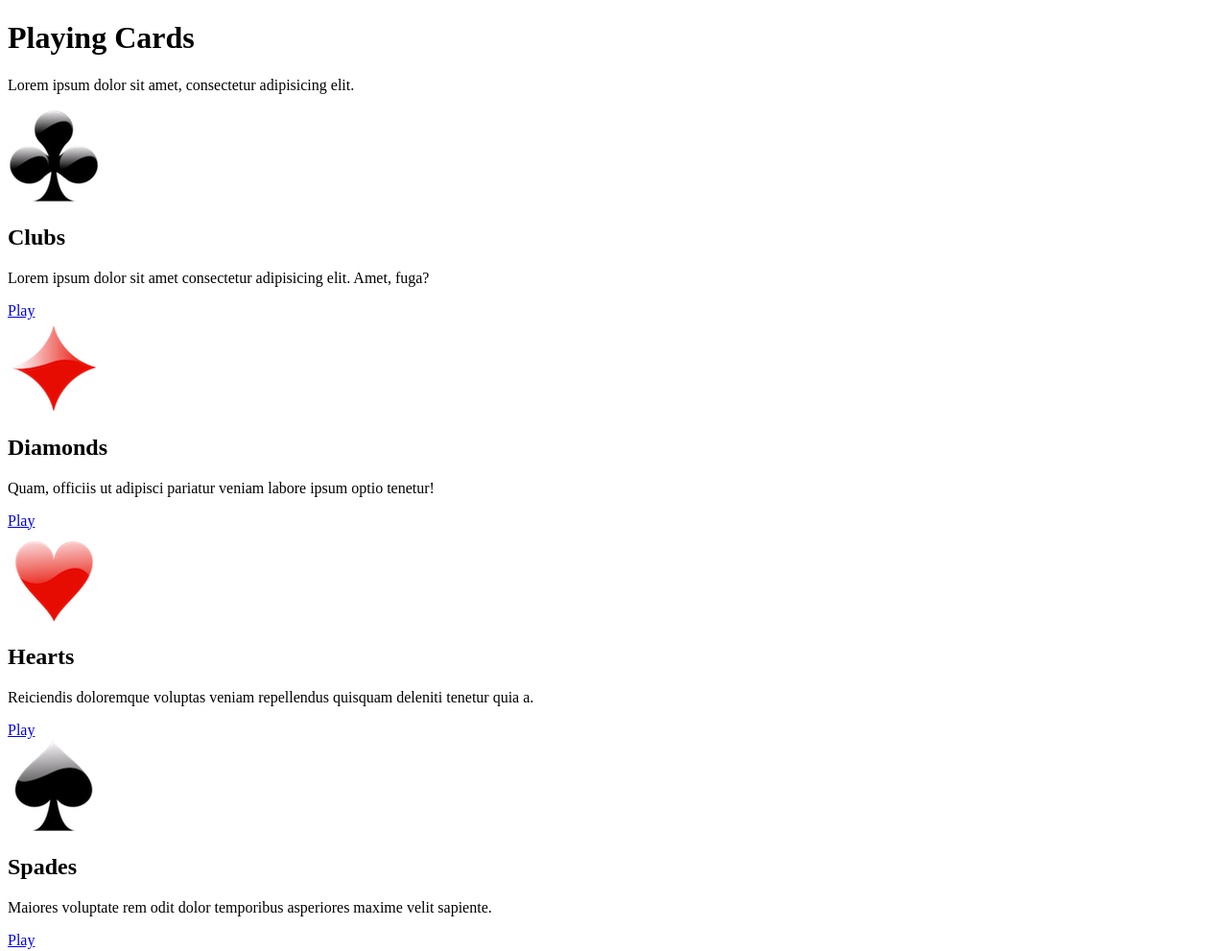
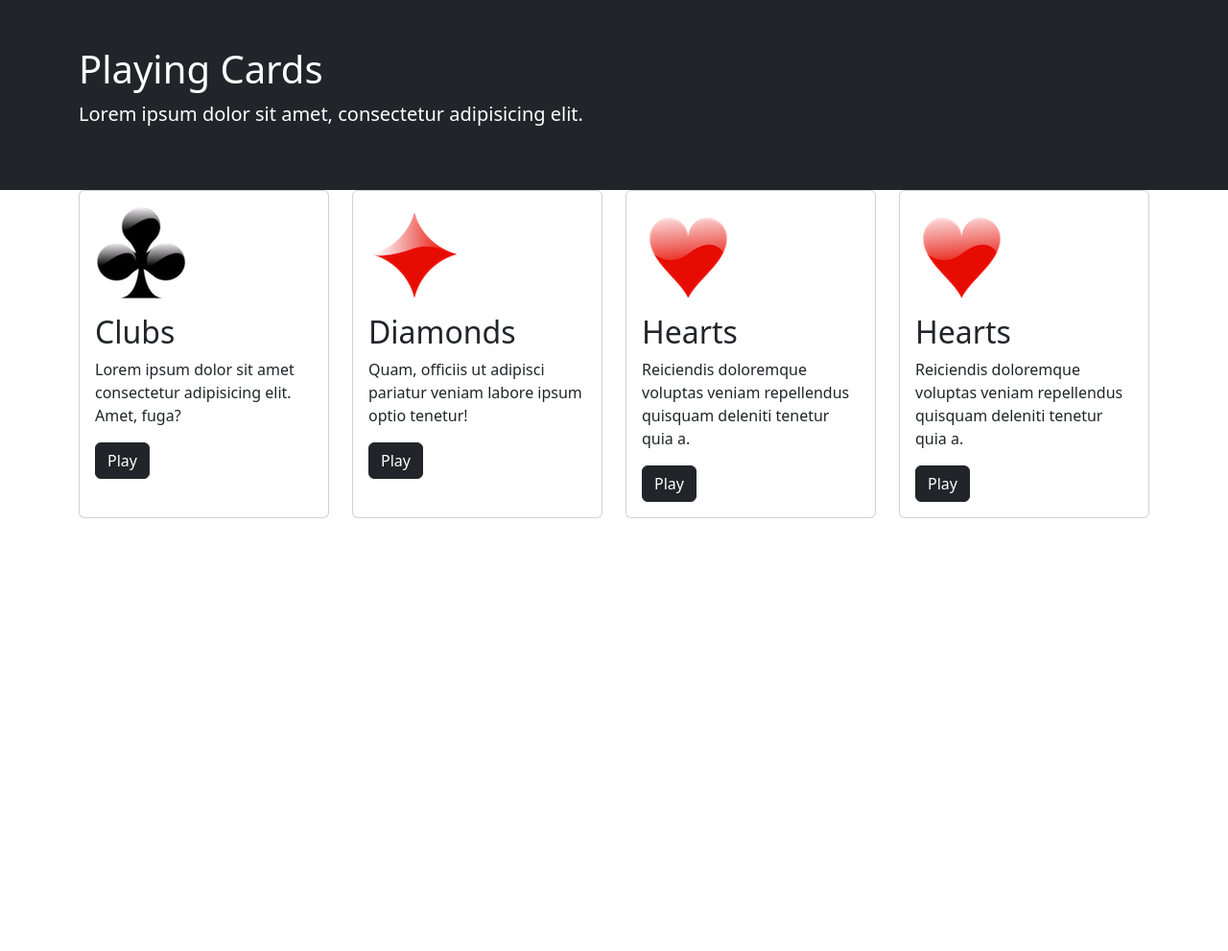
Before and after one commit to info340a-wi24/problem-set-04-TheJuanCG, a plain HTML site: page problem-b/index.html in a window 1280 px wide. Shown: the whole page at 96% size. After the commit the page ends 800 px from the top, so only its background shows below. Drawn offline with nearby package versions, Linux system fonts and the light colour scheme.

Commit message:
finished problem b

```diff
--- a/problem-a/css/style.css
+++ b/problem-a/css/style.css
@@ -0,0 +1,90 @@
+body {
+    margin: .5rem;
+    background-color: #93b8d7;
+    color: white;
+}
+
+nav a {
+    color: white;
+    font-size: 2.5rem;
+    margin-right: .5em;
+}
+
+#social-links {
+    display: none;
+}
+
+main {
+    text-align: center;
+    font-family: 'Kaushan Script', fantasy;
+    margin-top: 23vh;
+}
+
+h1 {
+    font-size: 4rem;
+}
+
+h2 {
+    font-size: 2rem;
+    margin-top: 2em;
+}
+
+
+footer {
+    display: none;
+}
+
+@media (min-width: 598px) {
+    #social-links {
+        display: block;
+    }
+    #hamburger-menu {
+        display: none;
+    }
+}
+
+@media (min-width: 768px) {
+    body {
+        background-image: url('../img/splash-md.jpg');
+        background-position: center;
+        background-size: cover;
+    }
+    html {
+        height: 100%;
+    }
+
+    footer {
+        display: block;
+        position: fixed;
+        bottom: 0;
+        right: 0;
+    }
+
+    main {
+        text-shadow: 1px 1px #153c43;
+    }
+}
+
+@media (min-width: 992px) {
+    body {
+        background-image: url('../img/splash-lg.jpg');
+    }
+
+    nav a {
+        font-size: 1.5rem;
+    }
+
+    h1 {
+        font-size: 5rem;
+    }
+
+    h2 {
+        font-size: 3rem;
+    }
+}
+
+@media (min-width: 1200px) {
+    body {
+        background-image: url('../img/splash-xl.jpg');
+    }
+}
--- a/problem-b/index.html
+++ b/problem-b/index.html
@@ -2,51 +2,106 @@
 <html lang="en">
 <head>
   <meta charset="utf-8">
+  <meta name="viewport" content="width=device-width,  initial-scale=1, shrink-to-fit=no">
   <title>Playing Cards</title>
 
   <!-- link in Bootstrap here -->
+  <link href="https://cdn.jsdelivr.net/npm/bootstrap@5.3.2/dist/css/bootstrap.min.css" rel="stylesheet" integrity="sha384-T3c6CoIi6uLrA9TneNEoa7RxnatzjcDSCmG1MXxSR1GAsXEV/Dwwykc2MPK8M2HN" crossorigin="anonymous">
 </head>
 
 <body>
-  <header>
+  <header class="container-fluid bg-dark text-white py-5">
+    <div class="container">
       <h1>Playing Cards</h1>
-    <p>Lorem ipsum dolor sit amet, consectetur adipisicing elit.</p>
+      <p class="lead">Lorem ipsum dolor sit amet, consectetur adipisicing elit.</p>
+    </div>
   </header>
 
+
   <main>
-
+    <div class="container">
+      <div class="row">
       <!-- Card 1 -->
-    <div>
-      <img src="img/card-club-icon.png" alt="the club suit symbol">
-      <h2>Clubs</h2>
-      <p>Lorem ipsum dolor sit amet consectetur adipisicing elit. Amet, fuga?</p>
-      <a href="#">Play</a>
+        <div class="col-md-6 col-xl-3 d-flex">
+          <div class="card mb-4">
+            <div class="card-body">
+              <div class="row">
+                <div class="col-sm-auto col-xl-12">
+                  <img src="img/card-club-icon.png" alt="the club suit symbol" class="pb-3">
+                </div>
+                <div class="col-sm">
+                  <h2 class="card-title">Clubs</h2>
+                  <p class="card-text">Lorem ipsum dolor sit amet consectetur adipisicing elit. Amet, fuga?</p>
+                  <a href="#" class="btn btn-dark">Play</a>
+                </div>
+              </div>
+            </div>
+          </div>
         </div>
 
+
             <!-- Card 2 -->
-    <div>
-      <img src="img/card-diamond-icon.png" alt="the diamond suit symbol">
-      <h2>Diamonds</h2>
-      <p>Quam, officiis ut adipisci pariatur veniam labore ipsum optio tenetur!</p>
-      <a href="#">Play</a>
+        <div class="col-md-6 col-xl-3 d-flex">
+          <div class="card mb-4">
+            <div class="card-body">
+              <div class="row">
+                <!-- Image column -->
+                <div class="col-sm-auto col-xl-12">
+                  <img src="img/card-diamond-icon.png" alt="the diamond suit symbol" class="pb-3">
+                </div>
+                <!-- Text content column -->
+                <div class="col-sm">
+                  <h2 class="card-title">Diamonds</h2>
+                  <p class="card-text">Quam, officiis ut adipisci pariatur veniam labore ipsum optio tenetur!</p>
+                  <a href="#" class="btn btn-dark">Play</a>
+                </div>
+              </div>
+            </div>
+          </div>
         </div>
 
+
         <!-- Card 3 -->
-    <div>
-      <img src="img/card-heart-icon.png" alt="the heart suit symbol">
-      <h2>Hearts</h2>
-      <p>Reiciendis doloremque voluptas veniam repellendus quisquam deleniti tenetur quia a.</p>
-      <a href="#">Play</a>
+        <div class="col-md-6 col-xl-3 d-flex">
+          <div class="card mb-4">
+            <div class="card-body">
+              <div class="row">
+                <div class="col-sm-auto col-xl-12">
+                  <img src="img/card-heart-icon.png" alt="the heart suit symbol" class="pb-3">
+                </div>
+                <div class="col-sm">
+                  <h2 class="card-title">Hearts</h2>
+                  <p class="card-text">Reiciendis doloremque voluptas veniam repellendus quisquam deleniti tenetur quia a.</p>
+                  <a href="#" class="btn btn-dark">Play</a>
+                </div>
+              </div>
+            </div>
+          </div>
         </div>
 
+
         <!-- Card 4 -->
-    <div>
-      <img src="img/card-spade-icon.png" alt="the heart suit symbol">
-      <h2>Spades</h2>
-      <p>Maiores voluptate rem odit dolor temporibus asperiores maxime velit sapiente.</p>
-      <a href="#">Play</a>
+        <div class="col-md-6 col-xl-3 d-flex">
+          <div class="card mb-4">
+            <div class="card-body">
+              <div class="row">
+                <div class="col-sm-auto col-xl-12">
+                  <img src="img/card-heart-icon.png" alt="the heart suit symbol" class="pb-3">
+                </div>
+                <div class="col-sm">
+                  <h2 class="card-title">Hearts</h2>
+                  <p class="card-text">Reiciendis doloremque voluptas veniam repellendus quisquam deleniti tenetur quia a.</p>
+                  <a href="#" class="btn btn-dark">Play</a>
+                </div>
+              </div>
+            </div>
+          </div>
         </div>
 
+
+
+      </div>
+    </div>
   </main>
 </body>
 </html>
```
Also changed, not shown: problem-a/index.html (+1 -0 lines). Lines whose indentation alone changed are shown as unchanged.
